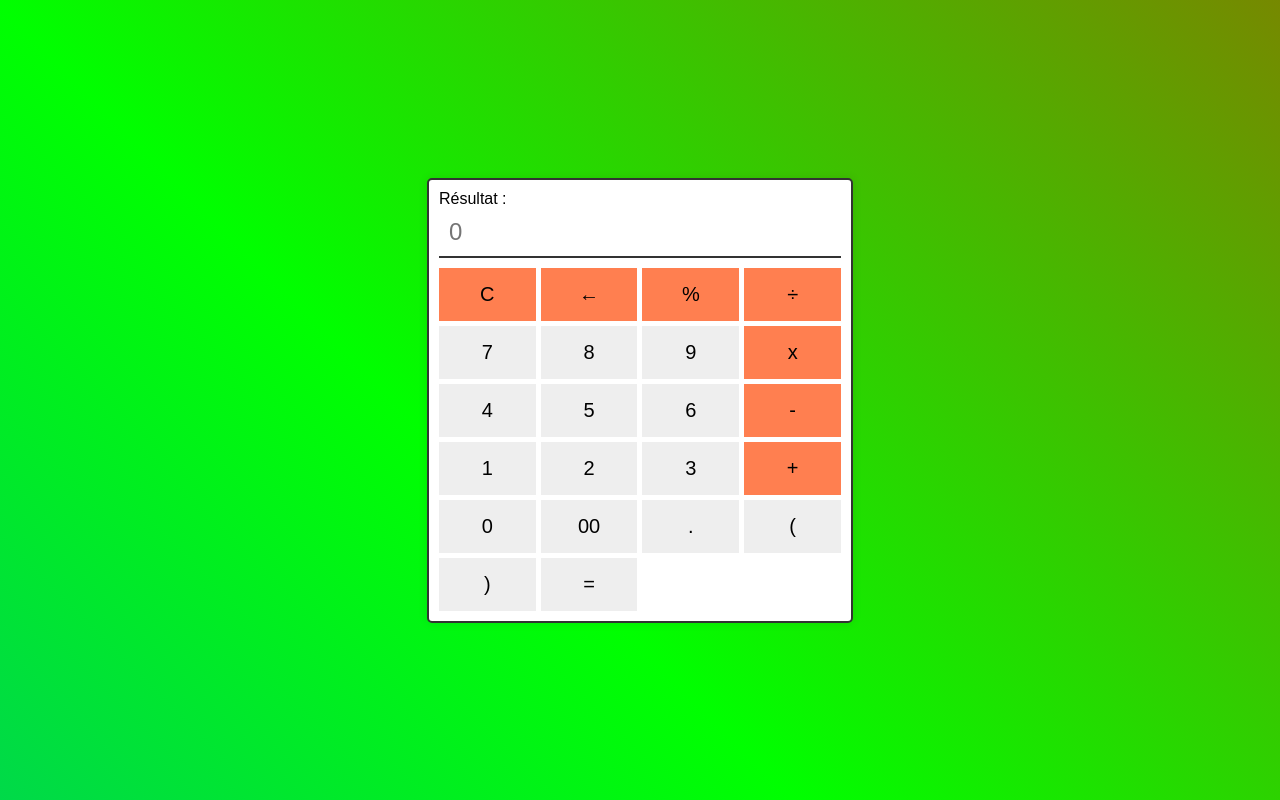
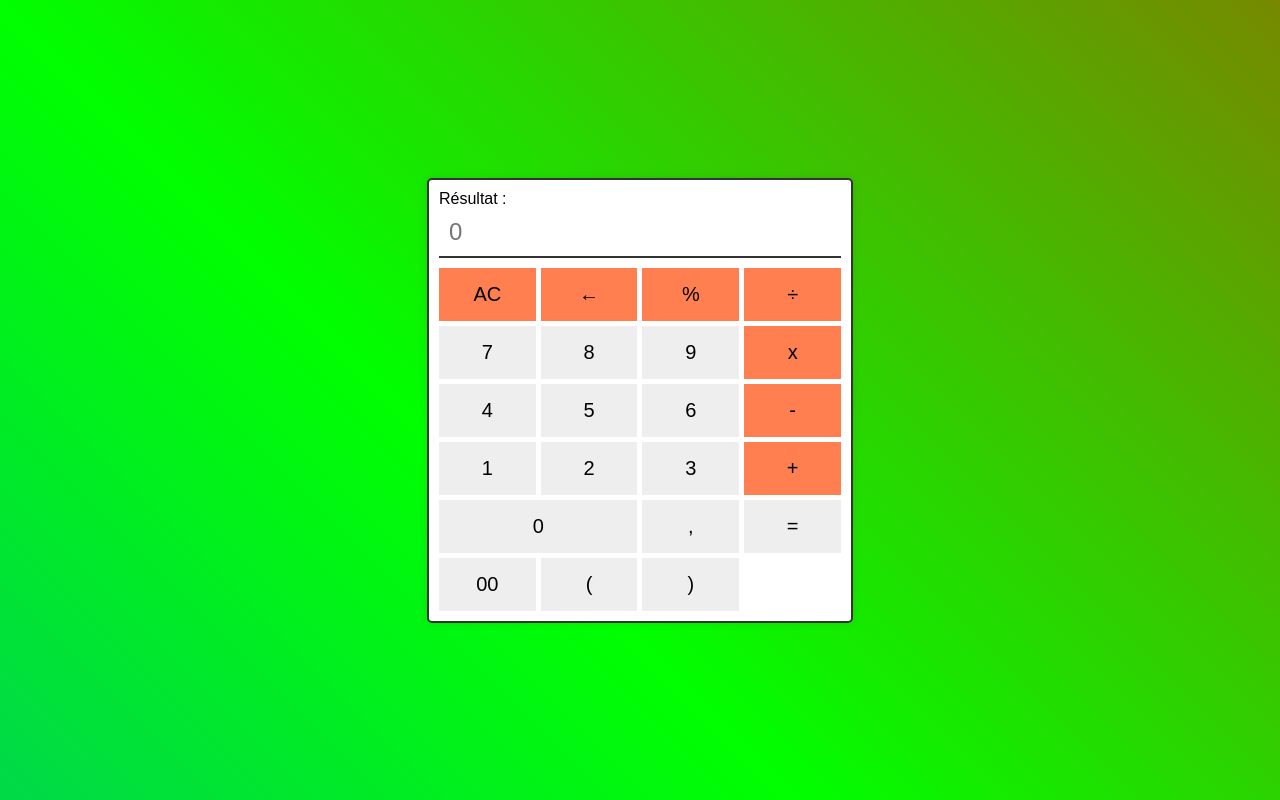
Before and after one commit to RayaneC-01/EasyCalc, a plain HTML site: page index.html in a window 1280 px wide. Drawn offline with Linux system fonts and the light colour scheme.

Commit message:
Page principal

```diff
--- a/index.html
+++ b/index.html
@@ -20,7 +20,7 @@
 
       <div class="keys">
         <button class="operator" onclick="clearDisplay()" aria-label="Effacer">
-          C
+          AC
         </button>
         <button
           class="operator"
@@ -73,16 +73,19 @@
         >
           +
         </button>
-        <button onclick="appendToDisplay('0')">0</button>
+        <button style="grid-column: span 2" onclick="appendToDisplay('0')">
+          0
+        </button>
+        <button onclick="appendToDisplay(',')">,</button>
+        <button onclick="calculateResult()">=</button>
+
         <button onclick="appendToDisplay('00')">00</button>
-        <button onclick="appendToDisplay('.')">.</button>
         <button onclick="appendToDisplay('(')" aria-label="Ouvrir parenthèse">
           (
         </button>
         <button onclick="appendToDisplay(')')" aria-label="Fermer parenthèse">
           )
         </button>
-        <button onclick="calculateResult()">=</button>
       </div>
     </div>
     <script src="script.js"></script>
```
